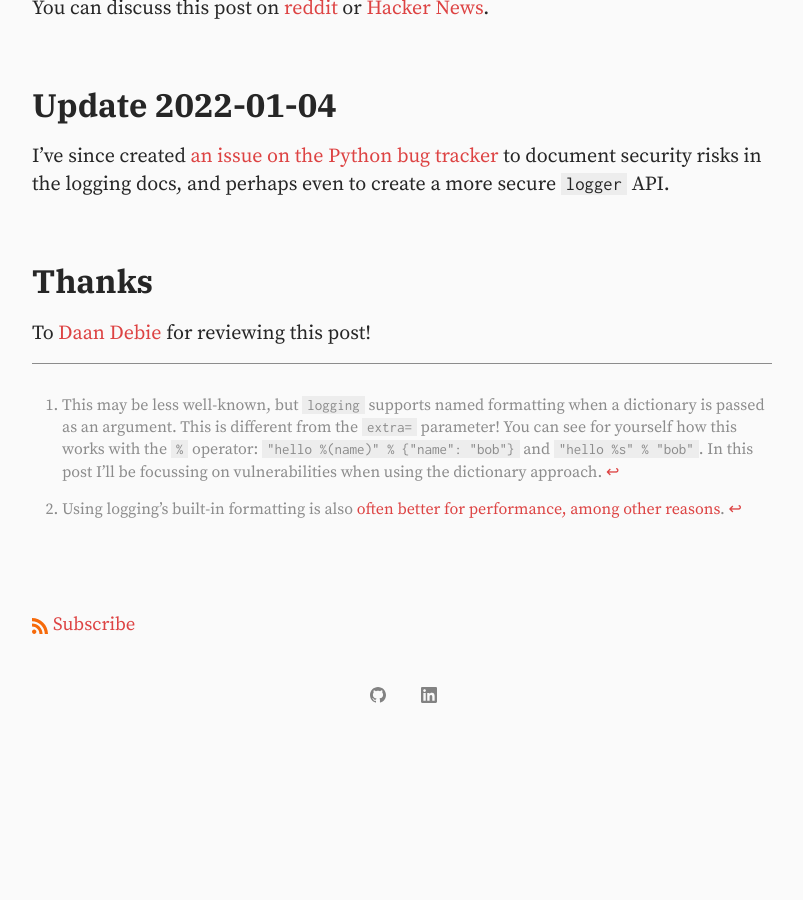
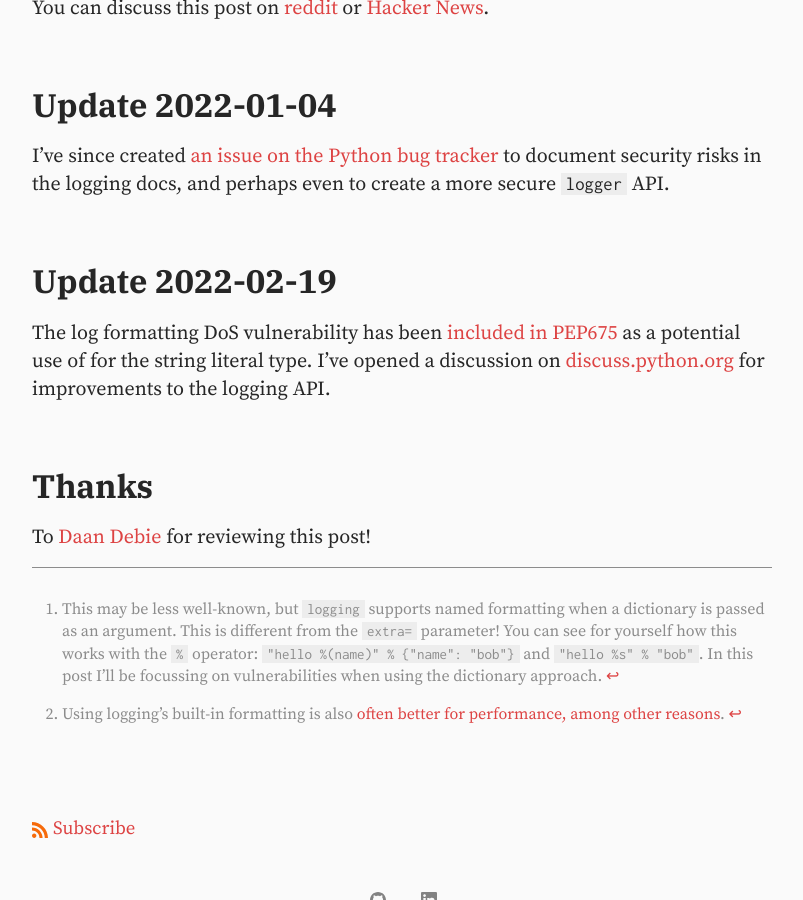
Before and after one commit to ariebovenberg/ariebovenberg.github.io, a Jekyll site: the page built from _posts/2021-12-27-is-your-python-code-vulnerable-to-log-injection.md, in a window 1280 px wide and 900 px high, scrolled down 4978 px. Shown: the whole window, without its empty margins (238-1041 px from the left). Built offline with Jekyll 4.4.1, drawn with Linux system fonts in a browser that asks for light colours; before the commit the page ends 5729 px from its top, so only the background shows below that.

Commit message:
update to logging post

```diff
--- a/_posts/2021-12-27-is-your-python-code-vulnerable-to-log-injection.md
+++ b/_posts/2021-12-27-is-your-python-code-vulnerable-to-log-injection.md
@@ -219,6 +219,15 @@ I've since created [an issue on the Python bug tracker](https://bugs.python.org/
 to document security risks in the logging docs,
 and perhaps even to create a more secure `logger` API.
 
+### Update 2022-02-19
+
+The log formatting DoS vulnerability has been
+[included in PEP675](https://www.python.org/dev/peps/pep-0675/#logging-format-string-injection)
+as a potential use of for the string literal type.
+I've opened a discussion on
+[discuss.python.org](https://discuss.python.org/t/safer-logging-methods-for-f-strings-and-new-style-formatting/13802)
+for improvements to the logging API.
+
 ### Thanks
 
 To [Daan Debie](https://daan.fyi) for reviewing this post!
```
